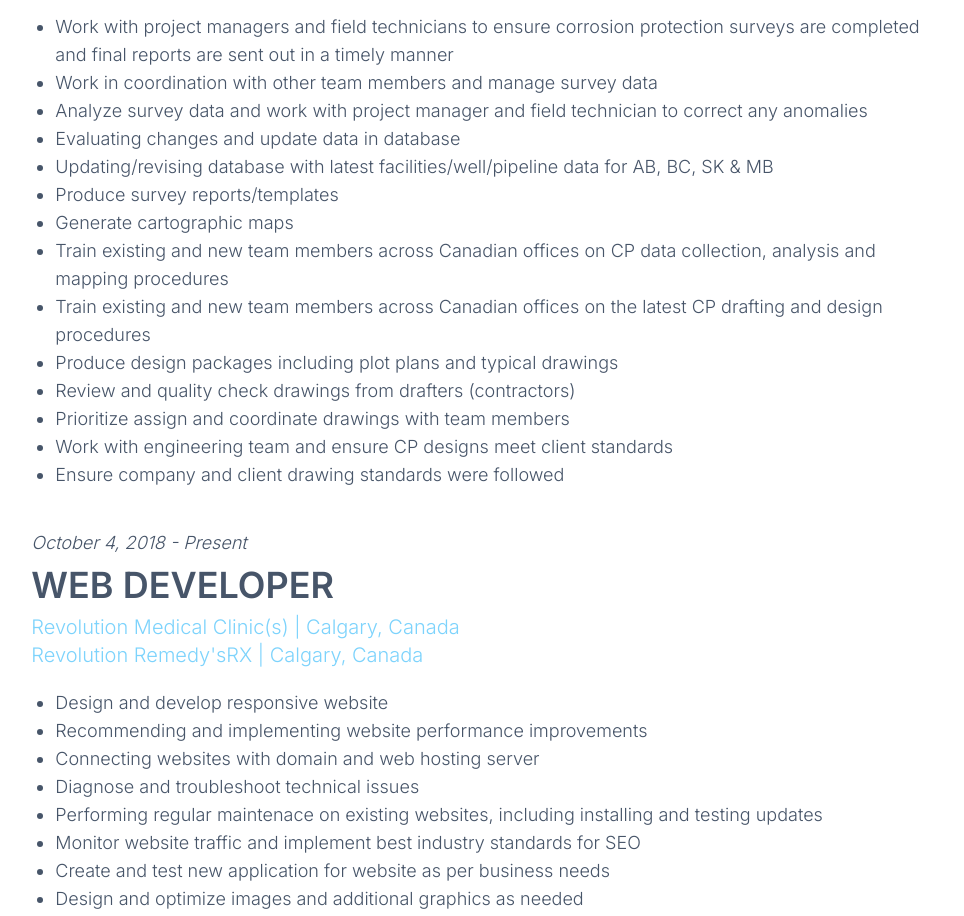
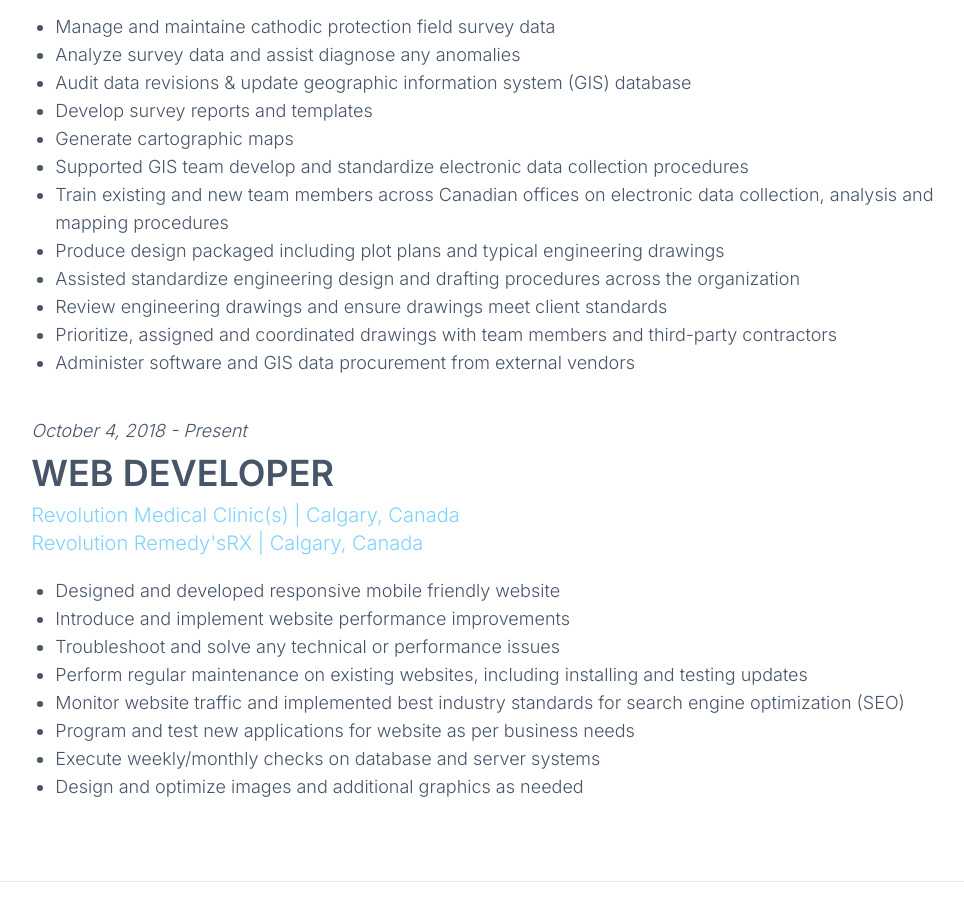
Before and after one commit to fazaljana/portfolio, a plain HTML site: page index.html in a window 1280 px wide. Shown: the part 840-1756 px from the top of the page, without its empty margins (262-1226 px from the left). Drawn offline with Linux system fonts and the light colour scheme.

Commit message:
Revised Resume
- Updated resume

```diff
--- a/index.html
+++ b/index.html
@@ -252,60 +252,48 @@
 						<div>
 							<ul class="list-disc ml-6 lg:text-lg font-light">
 								<li>
-									Work with project managers and field
-									technicians to ensure corrosion protection
-									surveys are completed and final reports are
-									sent out in a timely manner
+									Manage and maintaine cathodic protection
+									field survey data
 								</li>
 								<li>
-									Work in coordination with other team members
-									and manage survey data
-								</li>
-								<li>
-									Analyze survey data and work with project
-									manager and field technician to correct any
+									Analyze survey data and assist diagnose any
 									anomalies
 								</li>
 								<li>
-									Evaluating changes and update data in
-									database
+									Audit data revisions & update geographic
+									information system (GIS) database
 								</li>
-								<li>
-									Updating/revising database with latest
-									facilities/well/pipeline data for AB, BC, SK
-									& MB
-								</li>
-								<li>Produce survey reports/templates</li>
+								<li>Develop survey reports and templates</li>
 								<li>Generate cartographic maps</li>
 								<li>
-									Train existing and new team members across
-									Canadian offices on CP data collection,
-									analysis and mapping procedures
+									Supported GIS team develop and standardize
+									electronic data collection procedures
 								</li>
 								<li>
 									Train existing and new team members across
-									Canadian offices on the latest CP drafting
-									and design procedures
+									Canadian offices on electronic data
+									collection, analysis and mapping procedures
 								</li>
 								<li>
-									Produce design packages including plot plans
-									and typical drawings
+									Produce design packaged including plot plans
+									and typical engineering drawings
 								</li>
 								<li>
-									Review and quality check drawings from
-									drafters (contractors)
+									Assisted standardize engineering design and
+									drafting procedures across the organization
 								</li>
 								<li>
-									Prioritize assign and coordinate drawings
-									with team members
+									Review engineering drawings and ensure
+									drawings meet client standards
 								</li>
 								<li>
-									Work with engineering team and ensure CP
-									designs meet client standards
+									Prioritize, assigned and coordinated
+									drawings with team members and third-party
+									contractors
 								</li>
 								<li>
-									Ensure company and client drawing standards
-									were followed
+									Administer software and GIS data procurement
+									from external vendors
 								</li>
 							</ul>
 						</div>
@@ -339,30 +327,35 @@
 						</div>
 						<div>
 							<ul class="list-disc ml-6 lg:text-lg font-light">
-								<li>Design and develop responsive website</li>
 								<li>
-									Recommending and implementing website
-									performance improvements
+									Designed and developed responsive mobile
+									friendly website
 								</li>
 								<li>
-									Connecting websites with domain and web
-									hosting server
+									Introduce and implement website performance
+									improvements
 								</li>
 								<li>
-									Diagnose and troubleshoot technical issues
+									Troubleshoot and solve any technical or
+									performance issues
 								</li>
 								<li>
-									Performing regular maintenace on existing
+									Perform regular maintenance on existing
 									websites, including installing and testing
 									updates
 								</li>
 								<li>
-									Monitor website traffic and implement best
-									industry standards for SEO
+									Monitor website traffic and implemented best
+									industry standards for search engine
+									optimization (SEO)
 								</li>
 								<li>
-									Create and test new application for website
-									as per business needs
+									Program and test new applications for
+									website as per business needs
+								</li>
+								<li>
+									Execute weekly/monthly checks on database
+									and server systems
 								</li>
 								<li>
 									Design and optimize images and additional
```
